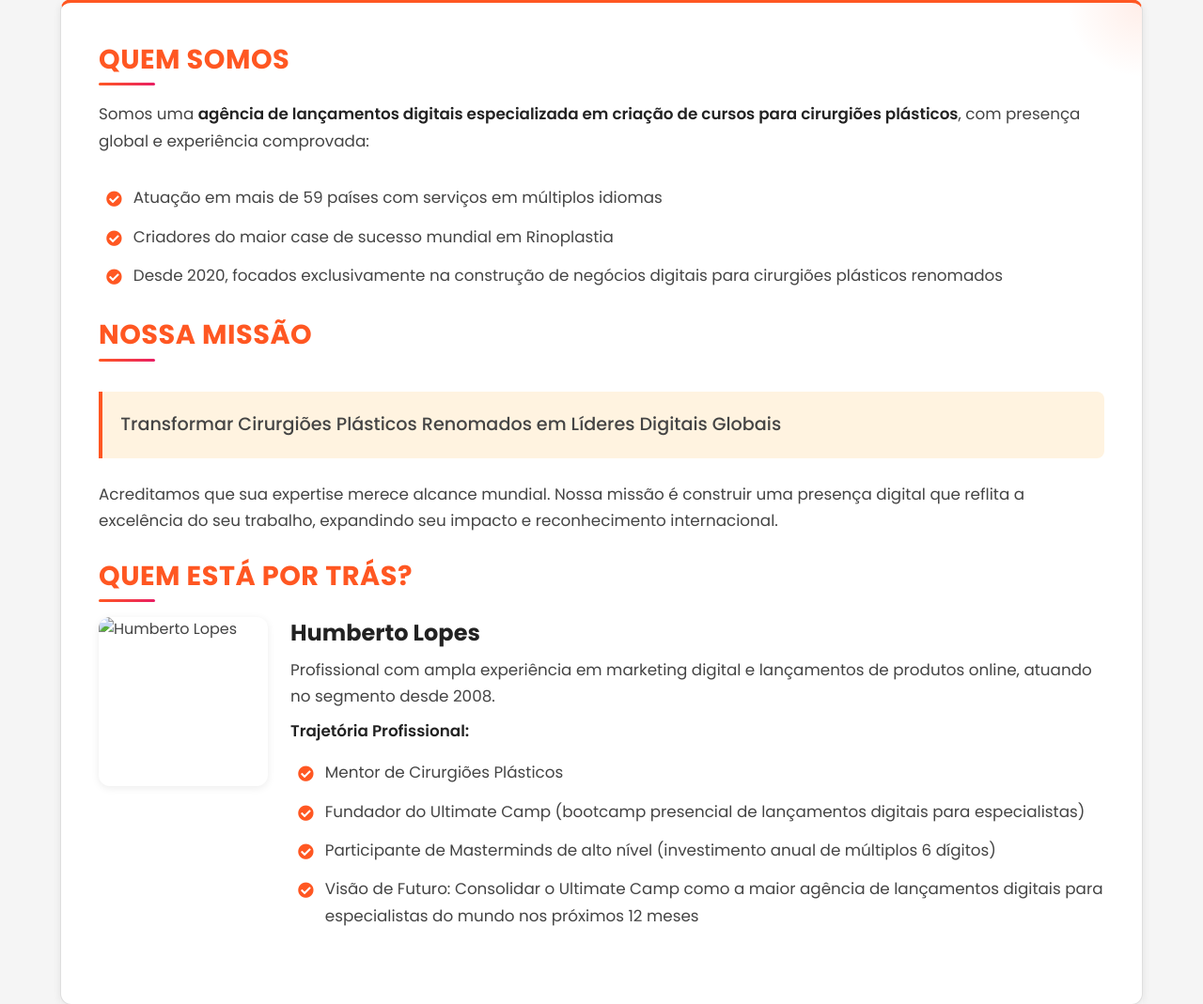
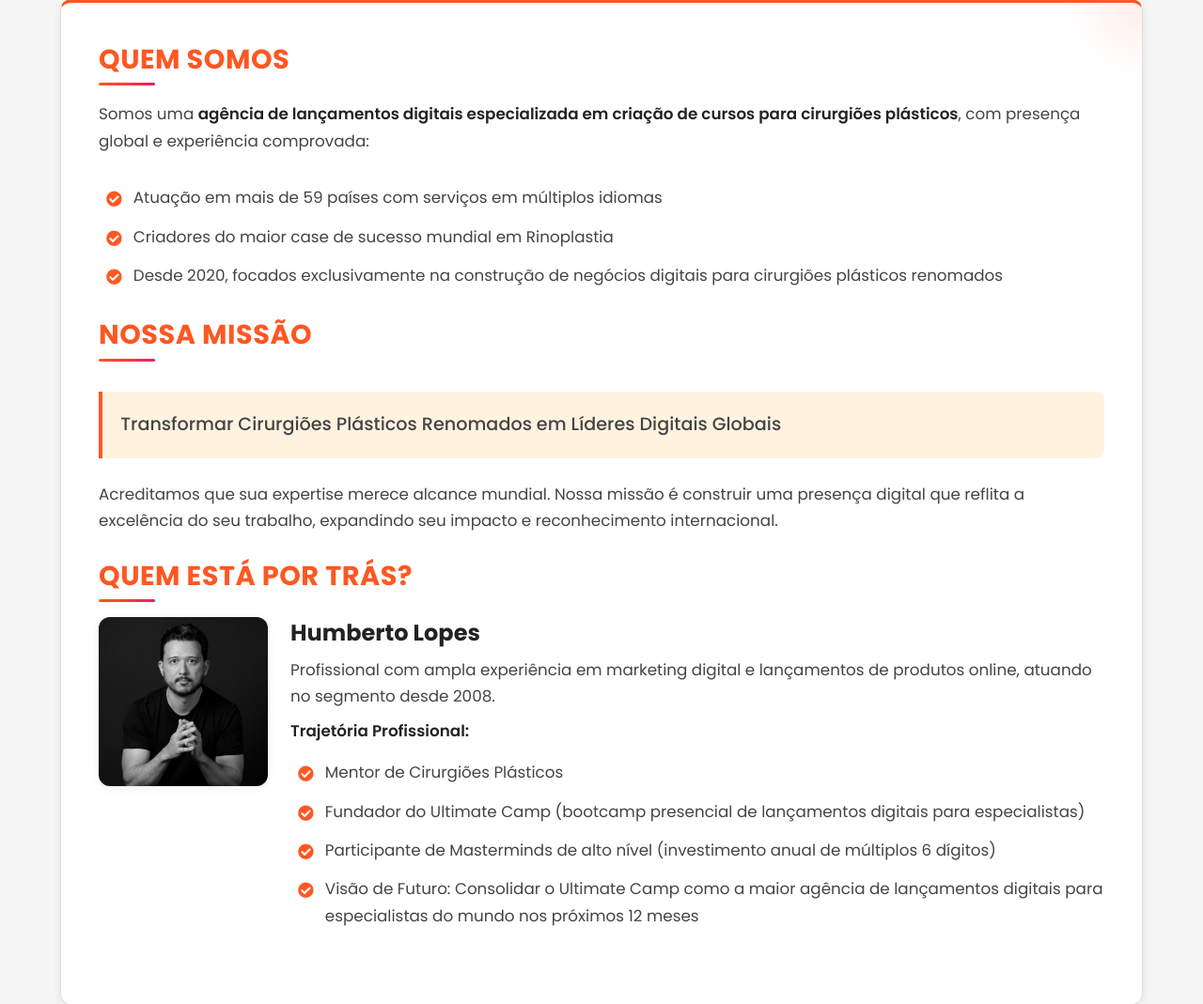
Before and after one commit to NeoDoctor2025/proposta-premium-pedro, a Flask app: page / in a window 1280 px wide. Shown: the part 500-1569 px from the top of the page at 94% size. Run offline with Flask 3, Linux system fonts and the light colour scheme; some libraries are stand-ins or nearby versions.

Commit message:
Update the website to display a picture of the company's founder
Replaces placeholder image with the actual founder's image, humberto.png, in index.html.

Replit-Commit-Author: Agent
Replit-Commit-Session-Id: 443d440e-5a6a-4eb4-8e4b-645fa74ef644
Replit-Commit-Screenshot-Url: https://storage.googleapis.com/screenshot-production-us-central1/f041be2e-3c37-4628-a5b1-31b59405a4ed/9b9d136e-8c50-4a69-a07d-61360777abb9.jpg

```diff
--- a/templates/index.html
+++ b/templates/index.html
@@ -93,7 +93,7 @@
                     <h3 class="section-title mb-4">QUEM ESTÁ POR TRÁS?</h3>
                     <div class="founder-container mb-4">
                         <div class="founder-info">
-                            <img src="https://via.placeholder.com/180x180/ff5722/ffffff?text=H" alt="Humberto Lopes" class="founder-image">
+                            <img src="{{ url_for('static', filename='assets/humberto.png') }}" alt="Humberto Lopes" class="founder-image">
                             <div class="founder-details">
                                 <h4 class="mb-2">Humberto Lopes</h4>
                                 <p class="mb-2">Profissional com ampla experiência em marketing digital e lançamentos de produtos online, atuando no segmento desde 2008.</p>
```
Also changed, not shown: attached_assets/humberto.png (added), attached_assets/targeted_element_1746756432182.png (added), static/assets/humberto.png (added).
